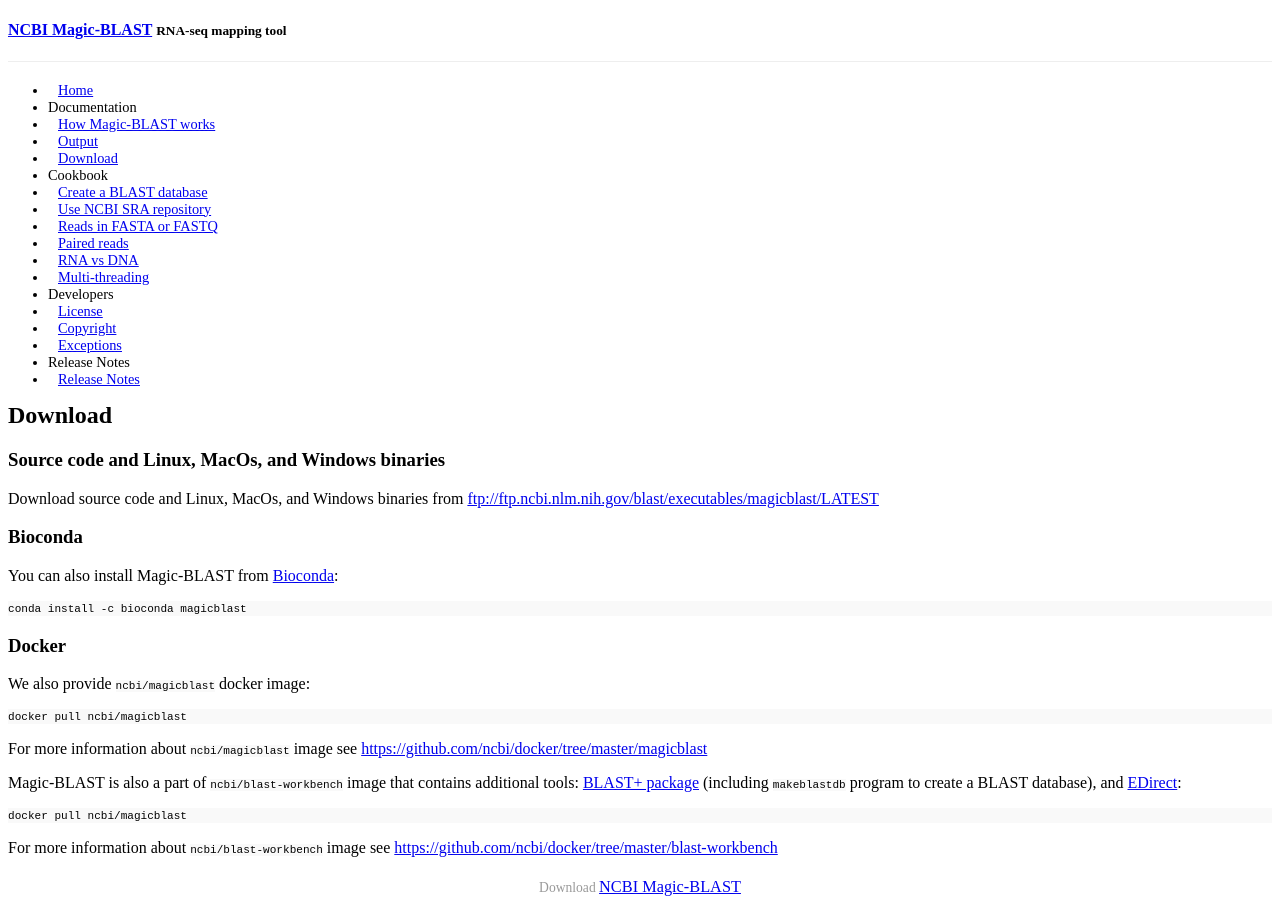
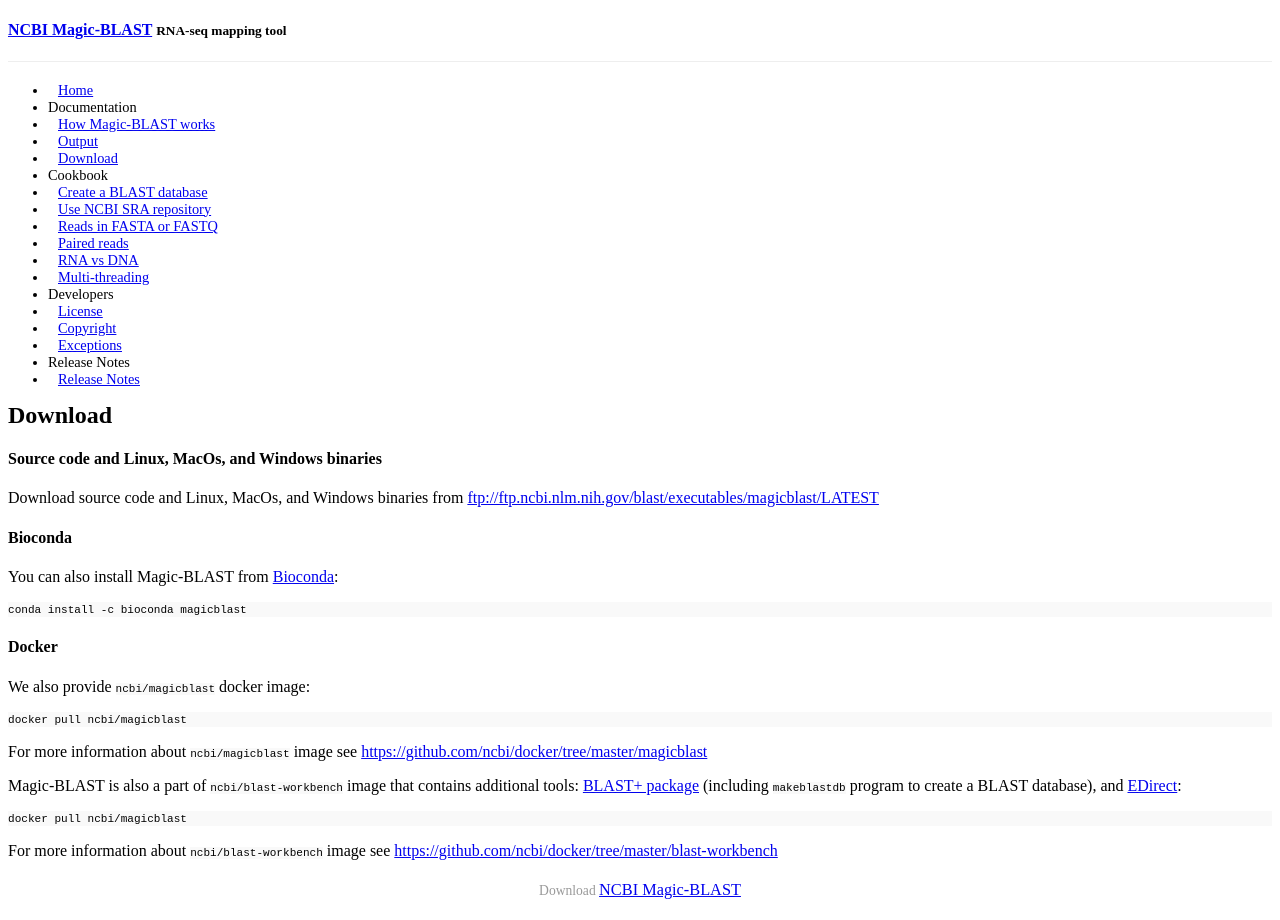
Before and after one commit to ncbi/magicblast, a Jekyll site: the page built from docs/_posts/2017-11-14-download.md, in a window 1280 px wide. Built offline with Jekyll 4.4.1, drawn with Linux system fonts in a browser that asks for light colours; a style sheet for code colours, icons or effects is not loaded.

Commit message:
Formatting fix

````diff
--- a/docs/_posts/2017-11-14-download.md
+++ b/docs/_posts/2017-11-14-download.md
@@ -5,12 +5,12 @@
 order: 3
 ---
 
-### Source code and Linux, MacOs, and Windows binaries
+#### Source code and Linux, MacOs, and Windows binaries
 
 Download source code and Linux, MacOs, and Windows binaries from [ftp://ftp.ncbi.nlm.nih.gov/blast/executables/magicblast/LATEST](ftp://ftp.ncbi.nlm.nih.gov/blast/executables/magicblast/LATEST)
 
 
-### Bioconda
+#### Bioconda
 
 You can also install Magic-BLAST from [Bioconda](https://bioconda.github.io):
 
@@ -18,8 +18,7 @@
 conda install -c bioconda magicblast
 ```
 
-
-### Docker
+#### Docker
 
 We also provide `ncbi/magicblast` docker image:
 
````
